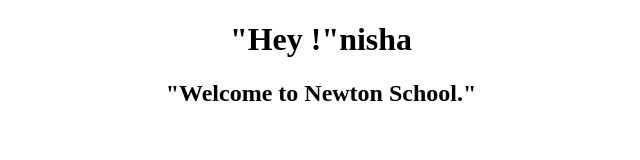
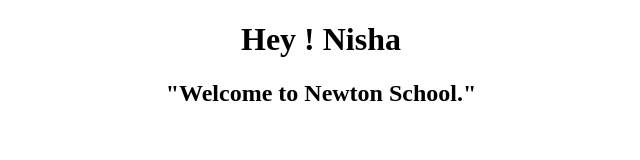
Before and after one commit to NishaTanwar20/Greetings-with-Props---Building-a-First-Custom-Functional-Component-Splitting-a---9ua1e6f3n5eo, a React app: page / in a window 1280 px wide. Shown: the top 160 px of the page, without its empty margins (319-959 px from the left). Built offline with nearby package versions, Linux system fonts and the light colour scheme.

Commit message:
change in message

```diff
--- a/src/components/App.js
+++ b/src/components/App.js
@@ -4,7 +4,7 @@ import Welcome from './Welcome';
 
 const App = () => {
   return (
-    <Welcome name="nisha" />
+    <Welcome name="Nisha" />
   )
 }
 
--- a/src/components/Welcome.js
+++ b/src/components/Welcome.js
@@ -4,7 +4,7 @@ export default function Welcome(props){
     return (
 
         <React.Fragment>
-           <h1>"Hey !"{props.name}</h1>
+           <h1>Hey ! {props.name}</h1>
             <h2>"Welcome to Newton School."</h2>
         </React.Fragment>
     );
```
